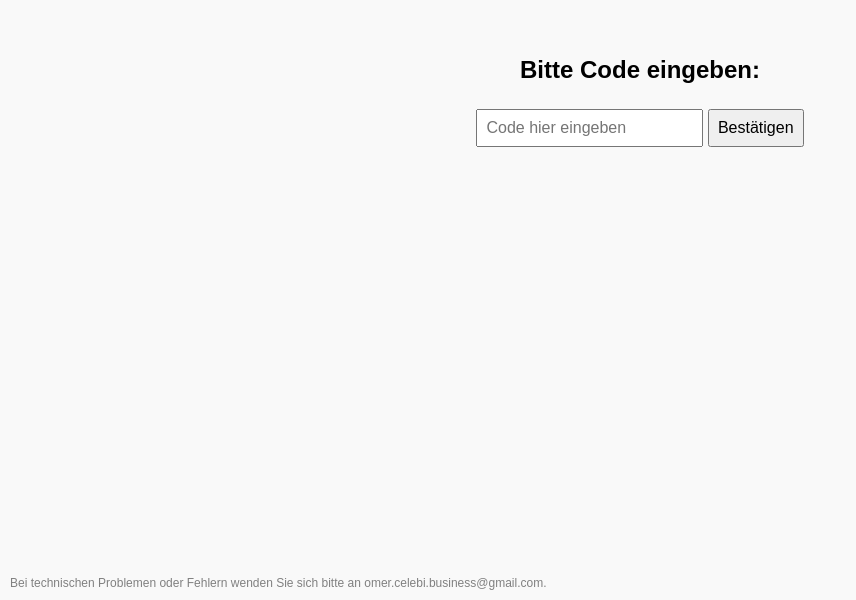
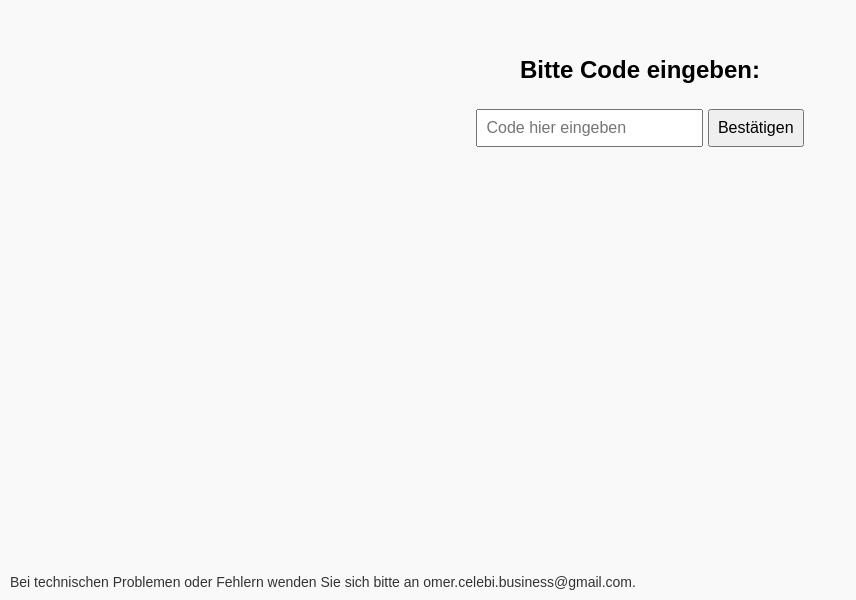
Before and after one commit to nexomesnin/celebi, a plain HTML site: page Neuer Ordner/index.html in a window 1280 px wide. Shown: the part 200-800 px from the top of the page, without its empty margins (0-856 px from the left). Drawn offline with Linux system fonts and the light colour scheme.

Commit message:
Update index.html

```diff
--- a/Neuer Ordner/index.html
+++ b/Neuer Ordner/index.html
@@ -49,11 +49,11 @@
       position: fixed;
       bottom: 10px;
       left: 10px;
-      font-size: 12px;
-      color: gray;
+      font-size: 14px;
+      color: #333;
     }
     footer a {
-      color: gray;
+      color: #333;
       text-decoration: none;
     }
     #content {
@@ -87,7 +87,7 @@
         padding: 10px;
       }
       footer {
-        font-size: 10px;
+        font-size: 12px;
       }
       input, button {
         width: 80%;
```
